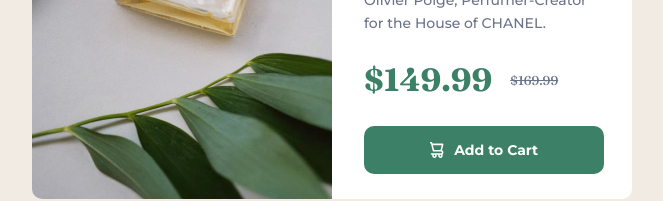
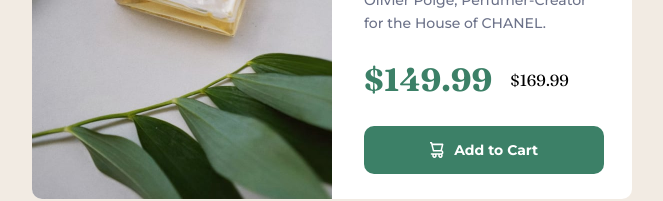
Before and after one commit to abmanaf/Product-view, a React (Vite) app: page / in a window 1280 px wide. Shown: the part 425-626 px from the top of the page, without its empty margins (308-971 px from the left). Built offline with nearby package versions, Linux system fonts and the light colour scheme.

Commit message:
minor changes

```diff
--- a/src/App.jsx
+++ b/src/App.jsx
@@ -22,7 +22,7 @@ function App() {
         </p>
         <div className="prices">
           <span className="current-price">$149.99</span
-          ><span className="list-price">$169.99</span>
+          ><span className="previous-price">$169.99</span>
         </div>
         <button>
           <img className="cart-icon" src="images/icon-cart.svg" alt="cartIcon" />Add to Cart
```
